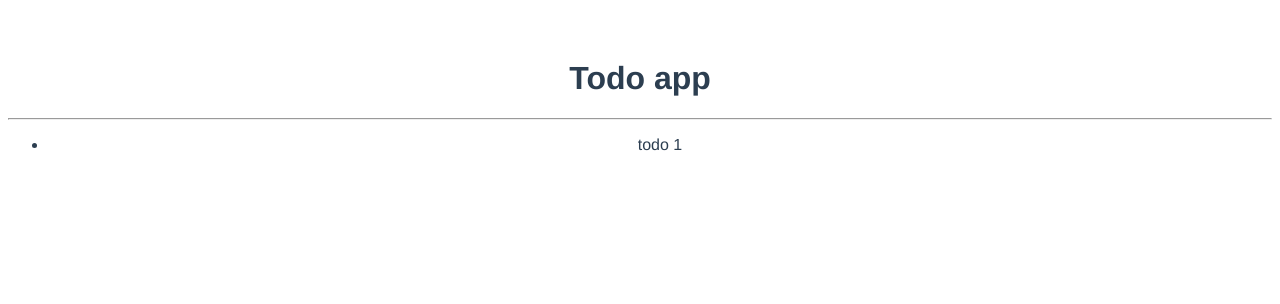
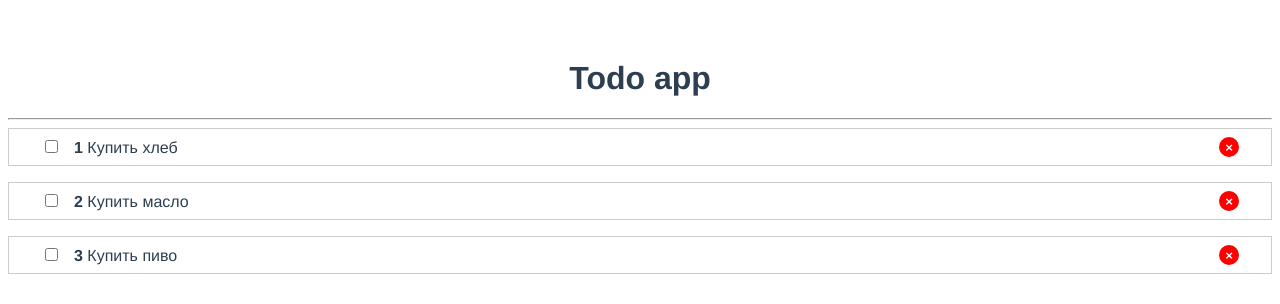
Before and after one commit to YmNIK13/vue-50min, a Vue app: page / in a window 1280 px wide. Shown: the top 304 px of the page. Built offline with nearby package versions, Linux system fonts and the light colour scheme.

Commit message:
передача параметров + обработка событий между vue

```diff
--- a/src/App.vue
+++ b/src/App.vue
@@ -1,8 +1,11 @@
 <template>
 	<div id="app">
 		<h1>Todo app</h1>
-		<hr />
-		<TodoList/>
+		<hr/>
+		<TodoList
+				v-bind:todos="todos"
+				@remove-todo="removeTodo"
+		/>
 	</div>
 </template>
 
@@ -11,8 +14,23 @@
 
     export default {
         name: 'App',
+        data() {
+            return {
+                todos: [
+                    {id: 1, title: 'Купить хлеб', completed: false},
+                    {id: 2, title: 'Купить масло', completed: false},
+                    {id: 3, title: 'Купить пиво', completed: false},
+                ]
+            }
+        },
         components: {
             TodoList
+        },
+        methods: {
+            removeTodo(id) {
+                this.todos = this.todos.filter(t => t.id !== id)
+
+            }
         }
     }
 </script>
--- a/src/components/TodoItem.vue
+++ b/src/components/TodoItem.vue
@@ -1,3 +1,47 @@
 <template>
-	<li>todo 1</li>
+	<li>
+		<span v-bind:class="{done: todo.completed}">
+			<input type="checkbox" v-on:change="todo.completed = !todo.completed">
+			<strong>{{ todo.id }}</strong>
+			{{ todo.title }}
+		</span>
+		<button class="rm" v-on:click="$emit('remove-todo', todo.id)">&times;</button>
+	</li>
 </template>
+
+<script>
+    export default {
+        props: {
+            todo: { // валидируем тип полученных данных
+                type: Object,
+                required: true,
+            }
+        }
+    }
+</script>
+
+<style scoped>
+	li {
+		border: 1px solid #ccc;
+		display: flex;
+		justify-content: space-between;
+		padding: .5rem 2rem;
+		margin-bottom: 1rem;
+	}
+
+	.rm {
+		background: red;
+		color: #fff;
+		border-radius: 50%;
+		font-weight: bold;
+		border: none;
+	}
+
+	input {
+		margin-right: 1rem;
+	}
+
+	.done {
+		text-decoration: line-through;
+	}
+</style>
--- a/src/components/TodoList.vue
+++ b/src/components/TodoList.vue
@@ -1,7 +1,12 @@
 <template>
 	<div>
 		<ul>
-			<TodoItem/>
+			<TodoItem
+					v-for="todo of todos"
+					v-bind:todo="todo"
+					v-on:remove-todo="removeTodo"
+
+			/>
 		</ul>
 	</div>
 </template>
@@ -10,8 +15,21 @@
     import TodoItem from '@/components/TodoItem'
 
     export default {
+        props: ['todos'],
         components: {
             TodoItem
+        },
+        methods: {
+            removeTodo(id) {
+                this.$emit('remove-todo', id)
+            }
         }
     }
 </script>
+
+<style scoped>
+	ul {
+		margin: 0;
+		padding: 0;
+	}
+</style>
```
